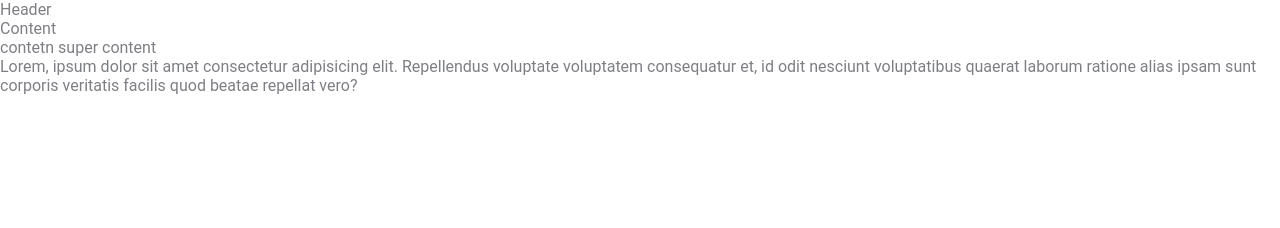
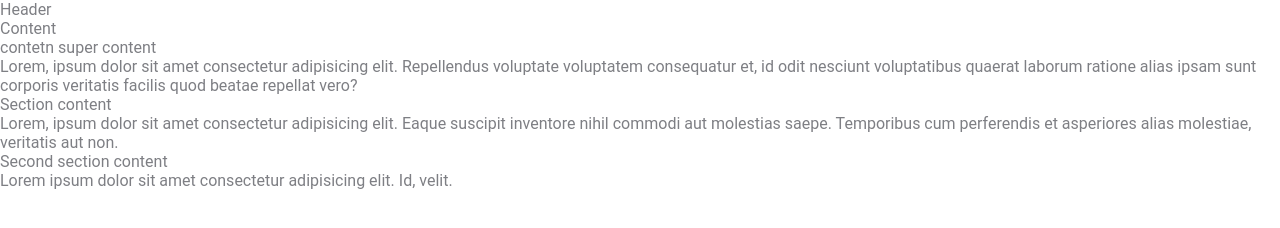
Before and after one commit to Oleg-22/trainingPage, a plain HTML site: page index.html in a window 1280 px wide. Drawn offline with Linux system fonts and the light colour scheme.

Commit message:
add two sections in main content

```diff
--- a/index.html
+++ b/index.html
@@ -20,6 +20,23 @@
             id odit nesciunt voluptatibus quaerat laborum ratione alias ipsam
             sunt corporis veritatis facilis quod beatae repellat vero?
         </p>
+        <section>
+            <h2>Section content</h2>
+            <p>
+                Lorem, ipsum dolor sit amet consectetur adipisicing elit.
+                Eaque suscipit inventore nihil commodi aut molestias saepe.
+                Temporibus cum perferendis et asperiores alias molestiae,
+                veritatis aut non.
+            </p>
+        </section>
+        <section>
+            <h2>Second section content</h2>
+            <article>
+                <p>
+                    Lorem ipsum dolor sit amet consectetur adipisicing elit. Id, velit.
+                </p>
+            </article>
+        </section>
     </main>
 </body>
 </html>
```
